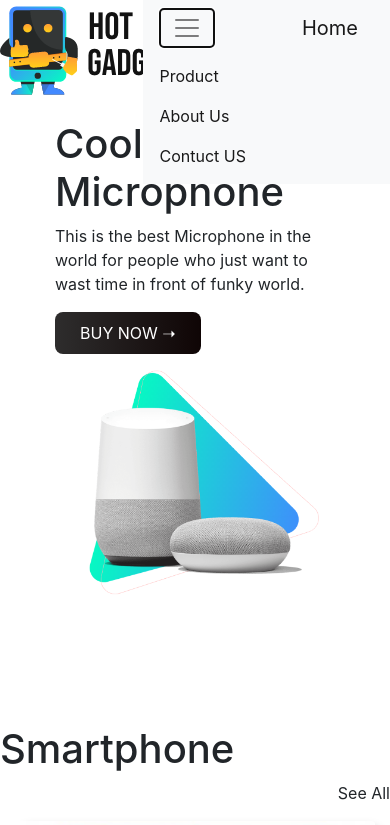
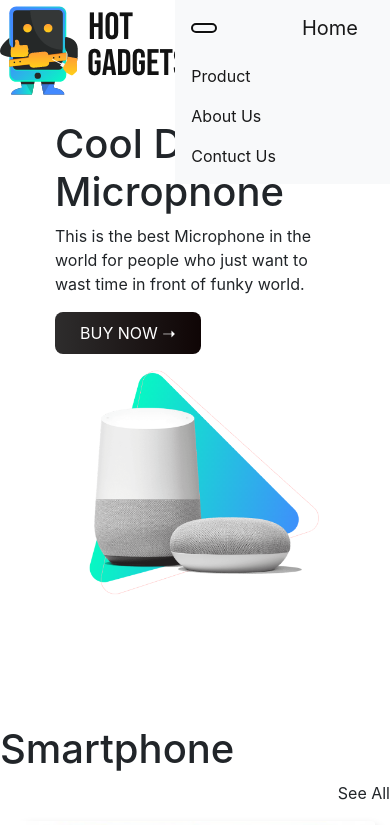
Before and after one commit to MIPolash-Prog/hot-gadgets, a plain HTML site: page index.html in a window 390 px wide. Both pictures are taken after a click on the button "Toggle navigation". Shown: the top 825 px of the page. Drawn offline with nearby package versions, Linux system fonts and the light colour scheme; a web font is replaced by a local one.

Commit message:
navbar item modified

```diff
--- a/index.html
+++ b/index.html
@@ -17,7 +17,6 @@
     <div class="d-flex flex-row-reverse fixed-top ">
     <nav class="navbar navbar-expand-lg navbar-light bg-light">
     <button class="navbar-toggler" type="button" data-toggle="collapse" data-target="#navbarTogglerDemo03" aria-controls="navbarTogglerDemo03" aria-expanded="false" aria-label="Toggle navigation">
-      <span class="navbar-toggler-icon"></span>
     </button>
     <div a class="navbar-brand" href="#">Home</a></div>
     <div class="collapse navbar-collapse" id="navbarTogglerDemo03">
@@ -29,7 +28,7 @@
          <div a class="nav-link" href="#">About Us</a></div>
         </li>
         <li class="nav-item active">
-         <div a class="nav-link" href="#">Contuct US</a></div>
+         <div a class="nav-link" href="#">Contuct Us</a></div>
         </li>
         </ul>
        </div>
```
